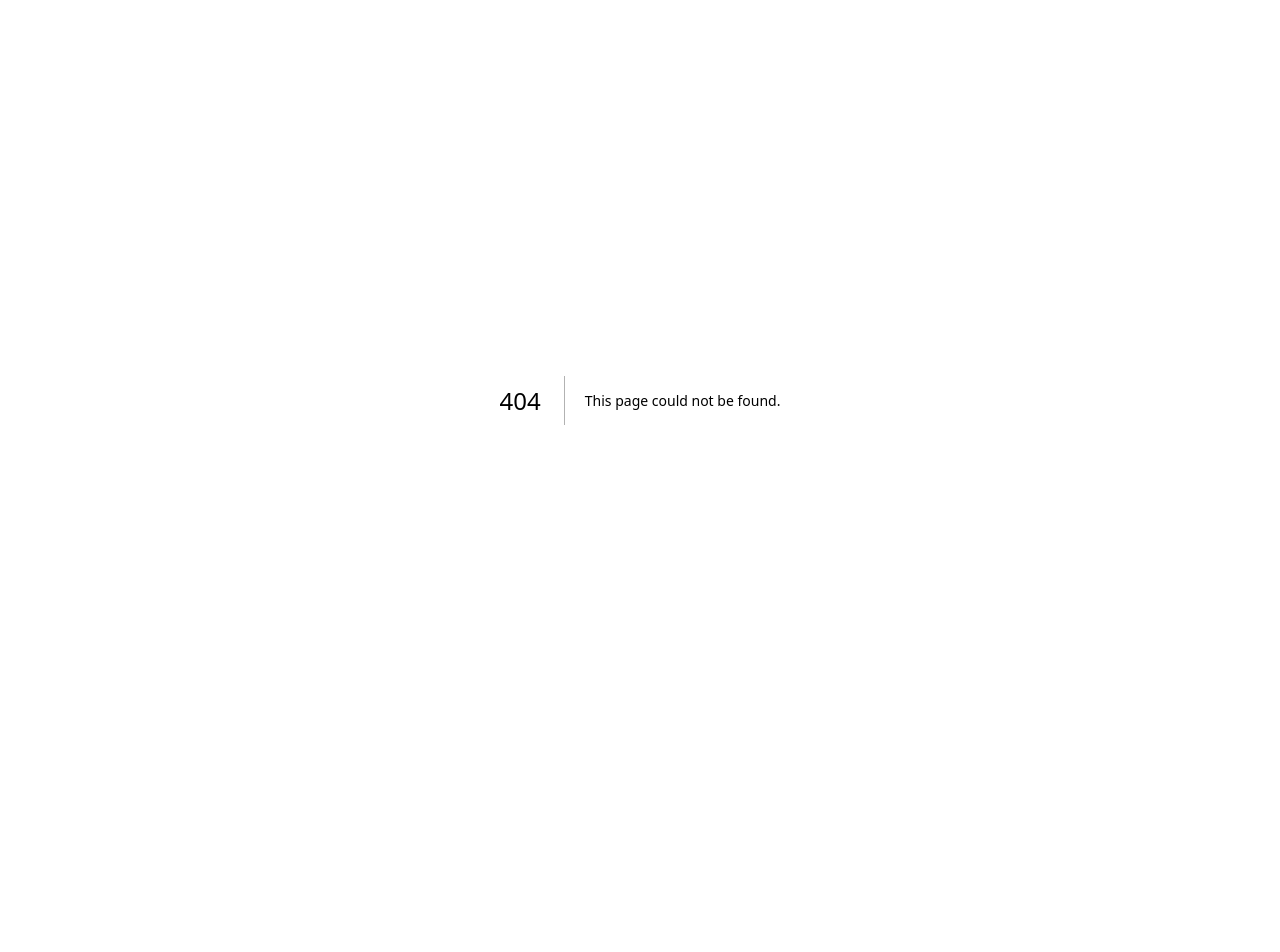
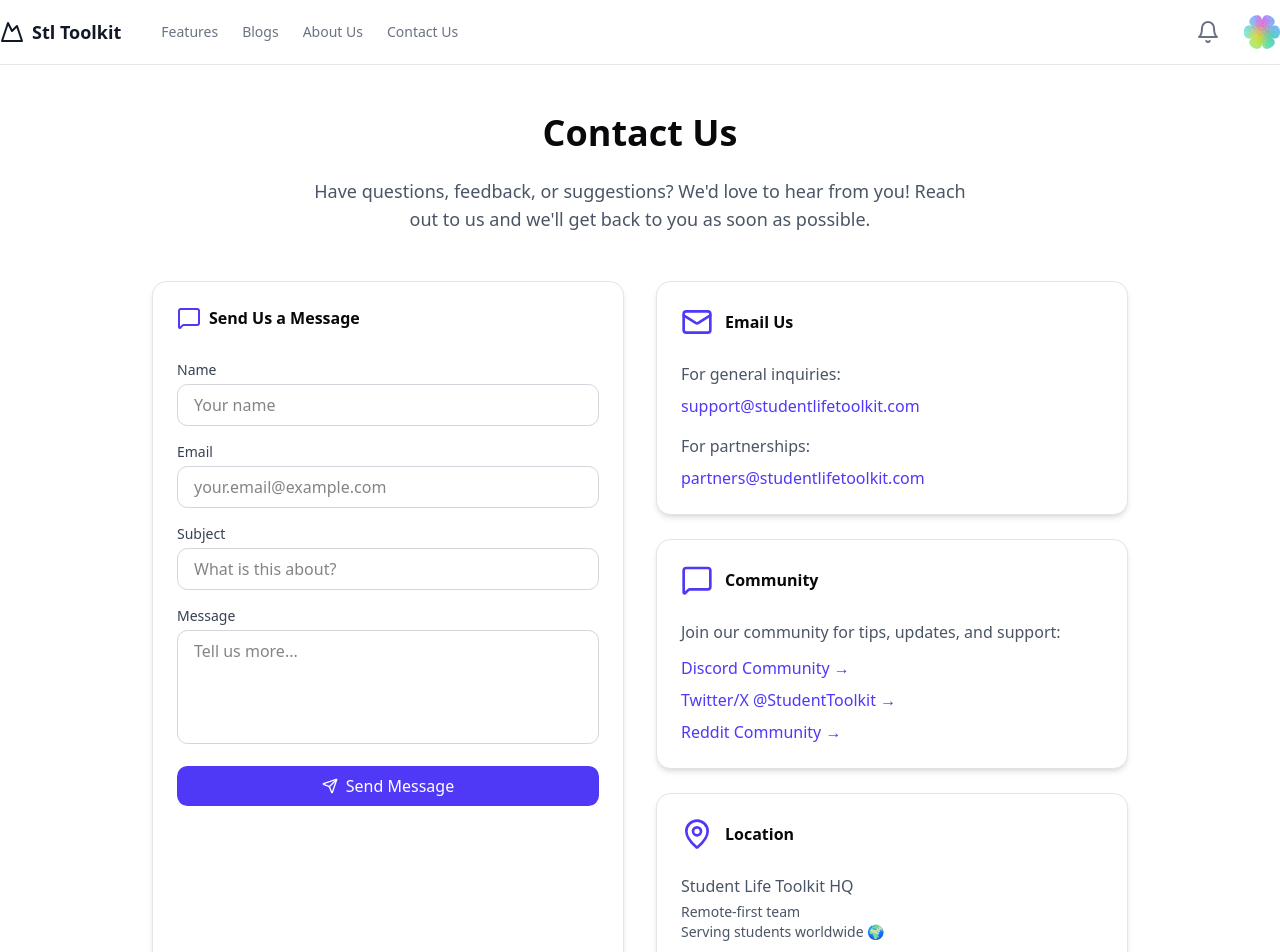
Before and after one commit to rafizul896/student-life-toolkit-frontend, a Next.js app: page /contactUs in a window 1280 px wide. Before the commit this address had no page. Shown: the top 952 px of the page. Before the commit the page ends 800 px from the top, so only its background shows below. Built offline with nearby package versions, Linux system fonts and the light colour scheme.

Commit message:
add: contactUs page

```diff
--- /dev/null
+++ b/src/app/(CommoneLayout)/contactUs/page.tsx
@@ -0,0 +1,196 @@
+import { Card, CardContent, CardHeader, CardTitle } from "@/components/ui/card";
+import { Mail, MessageSquare, MapPin, Send } from "lucide-react";
+import { useState } from "react";
+
+export default function ContactUsPage() {
+  const [formData, setFormData] = useState({
+    name: "",
+    email: "",
+    subject: "",
+    message: ""
+  });
+  const [submitted, setSubmitted] = useState(false);
+
+  const handleChange = (e) => {
+    setFormData({
+      ...formData,
+      [e.target.name]: e.target.value
+    });
+  };
+
+  const handleSubmit = (e) => {
+    e.preventDefault();
+    setSubmitted(true);
+    setTimeout(() => {
+      setSubmitted(false);
+      setFormData({ name: "", email: "", subject: "", message: "" });
+    }, 3000);
+  };
+
+  return (
+    <section className="max-w-5xl mx-auto px-6 py-12">
+      <h1 className="text-4xl font-bold text-center mb-6">Contact Us</h1>
+      <p className="text-lg text-gray-600 text-center max-w-2xl mx-auto mb-12">
+        Have questions, feedback, or suggestions? We'd love to hear from you!
+        Reach out to us and we'll get back to you as soon as possible.
+      </p>
+
+      <div className="grid md:grid-cols-2 gap-8 mb-12">
+        {/* Contact Form */}
+        <Card className="shadow-md">
+          <CardHeader>
+            <CardTitle className="flex items-center gap-2">
+              <MessageSquare className="h-6 w-6 text-indigo-600" />
+              Send Us a Message
+            </CardTitle>
+          </CardHeader>
+          <CardContent>
+            {submitted ? (
+              <div className="bg-green-50 border border-green-200 text-green-700 px-4 py-3 rounded-lg text-center">
+                Thank you! Your message has been sent successfully.
+              </div>
+            ) : (
+              <div className="space-y-4">
+                <div>
+                  <label className="block text-sm font-medium text-gray-700 mb-1">
+                    Name
+                  </label>
+                  <input
+                    type="text"
+                    name="name"
+                    value={formData.name}
+                    onChange={handleChange}
+                    className="w-full px-4 py-2 border border-gray-300 rounded-lg focus:ring-2 focus:ring-indigo-500 focus:border-transparent"
+                    placeholder="Your name"
+                  />
+                </div>
+                <div>
+                  <label className="block text-sm font-medium text-gray-700 mb-1">
+                    Email
+                  </label>
+                  <input
+                    type="email"
+                    name="email"
+                    value={formData.email}
+                    onChange={handleChange}
+                    className="w-full px-4 py-2 border border-gray-300 rounded-lg focus:ring-2 focus:ring-indigo-500 focus:border-transparent"
+                    placeholder="your.email@example.com"
+                  />
+                </div>
+                <div>
+                  <label className="block text-sm font-medium text-gray-700 mb-1">
+                    Subject
+                  </label>
+                  <input
+                    type="text"
+                    name="subject"
+                    value={formData.subject}
+                    onChange={handleChange}
+                    className="w-full px-4 py-2 border border-gray-300 rounded-lg focus:ring-2 focus:ring-indigo-500 focus:border-transparent"
+                    placeholder="What is this about?"
+                  />
+                </div>
+                <div>
+                  <label className="block text-sm font-medium text-gray-700 mb-1">
+                    Message
+                  </label>
+                  <textarea
+                    name="message"
+                    value={formData.message}
+                    onChange={handleChange}
+                    rows={4}
+                    className="w-full px-4 py-2 border border-gray-300 rounded-lg focus:ring-2 focus:ring-indigo-500 focus:border-transparent resize-none"
+                    placeholder="Tell us more..."
+                  />
+                </div>
+                <button
+                  onClick={handleSubmit}
+                  className="w-full bg-indigo-600 text-white py-2 px-4 rounded-lg hover:bg-indigo-700 transition flex items-center justify-center gap-2 font-medium"
+                >
+                  <Send className="h-4 w-4" />
+                  Send Message
+                </button>
+              </div>
+            )}
+          </CardContent>
+        </Card>
+
+        {/* Contact Information */}
+        <div className="space-y-6">
+          <Card className="shadow-md hover:shadow-lg transition">
+            <CardHeader className="flex flex-row items-center gap-3">
+              <Mail className="h-8 w-8 text-indigo-600" />
+              <CardTitle>Email Us</CardTitle>
+            </CardHeader>
+            <CardContent className="text-gray-600">
+              <p className="mb-2">For general inquiries:</p>
+              <a href="mailto:support@studentlifetoolkit.com" className="text-indigo-600 hover:underline font-medium">
+                support@studentlifetoolkit.com
+              </a>
+              <p className="mt-4 mb-2">For partnerships:</p>
+              <a href="mailto:partners@studentlifetoolkit.com" className="text-indigo-600 hover:underline font-medium">
+                partners@studentlifetoolkit.com
+              </a>
+            </CardContent>
+          </Card>
+
+          <Card className="shadow-md hover:shadow-lg transition">
+            <CardHeader className="flex flex-row items-center gap-3">
+              <MessageSquare className="h-8 w-8 text-indigo-600" />
+              <CardTitle>Community</CardTitle>
+            </CardHeader>
+            <CardContent className="text-gray-600">
+              <p className="mb-3">Join our community for tips, updates, and support:</p>
+              <div className="space-y-2">
+                <a href="#" className="block text-indigo-600 hover:underline font-medium">
+                  Discord Community →
+                </a>
+                <a href="#" className="block text-indigo-600 hover:underline font-medium">
+                  Twitter/X @StudentToolkit →
+                </a>
+                <a href="#" className="block text-indigo-600 hover:underline font-medium">
+                  Reddit Community →
+                </a>
+              </div>
+            </CardContent>
+          </Card>
+
+          <Card className="shadow-md hover:shadow-lg transition">
+            <CardHeader className="flex flex-row items-center gap-3">
+              <MapPin className="h-8 w-8 text-indigo-600" />
+              <CardTitle>Location</CardTitle>
+            </CardHeader>
+            <CardContent className="text-gray-600">
+              <p>Student Life Toolkit HQ</p>
+              <p className="text-sm mt-1">
+                Remote-first team<br />
+                Serving students worldwide 🌍
+              </p>
+            </CardContent>
+          </Card>
+        </div>
+      </div>
+
+      {/* FAQ Section */}
+      <Card className="shadow-md">
+        <CardHeader>
+          <CardTitle className="text-center">Frequently Asked Questions</CardTitle>
+        </CardHeader>
+        <CardContent className="space-y-4">
+          <div>
+            <h3 className="font-semibold text-gray-800 mb-2">How quickly will I get a response?</h3>
+            <p className="text-gray-600 text-sm">We typically respond within 24-48 hours during business days.</p>
+          </div>
+          <div>
+            <h3 className="font-semibold text-gray-800 mb-2">Is this platform free?</h3>
+            <p className="text-gray-600 text-sm">Yes! Student Life Toolkit is completely free for all students.</p>
+          </div>
+          <div>
+            <h3 className="font-semibold text-gray-800 mb-2">Can I suggest new features?</h3>
+            <p className="text-gray-600 text-sm">Absolutely! We love hearing your ideas. Just use the contact form above.</p>
+          </div>
+        </CardContent>
+      </Card>
+    </section>
+  );
+}
```
